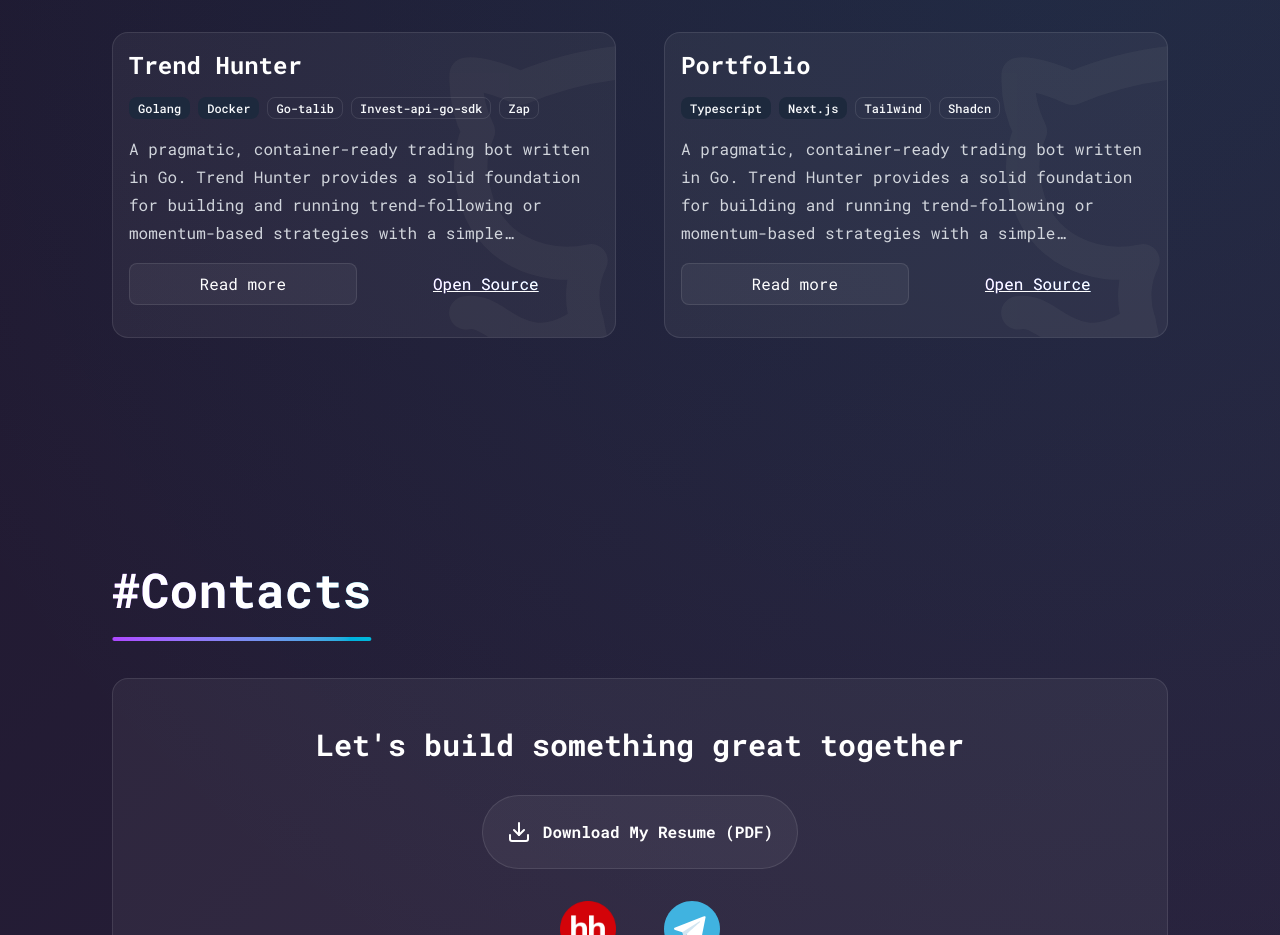
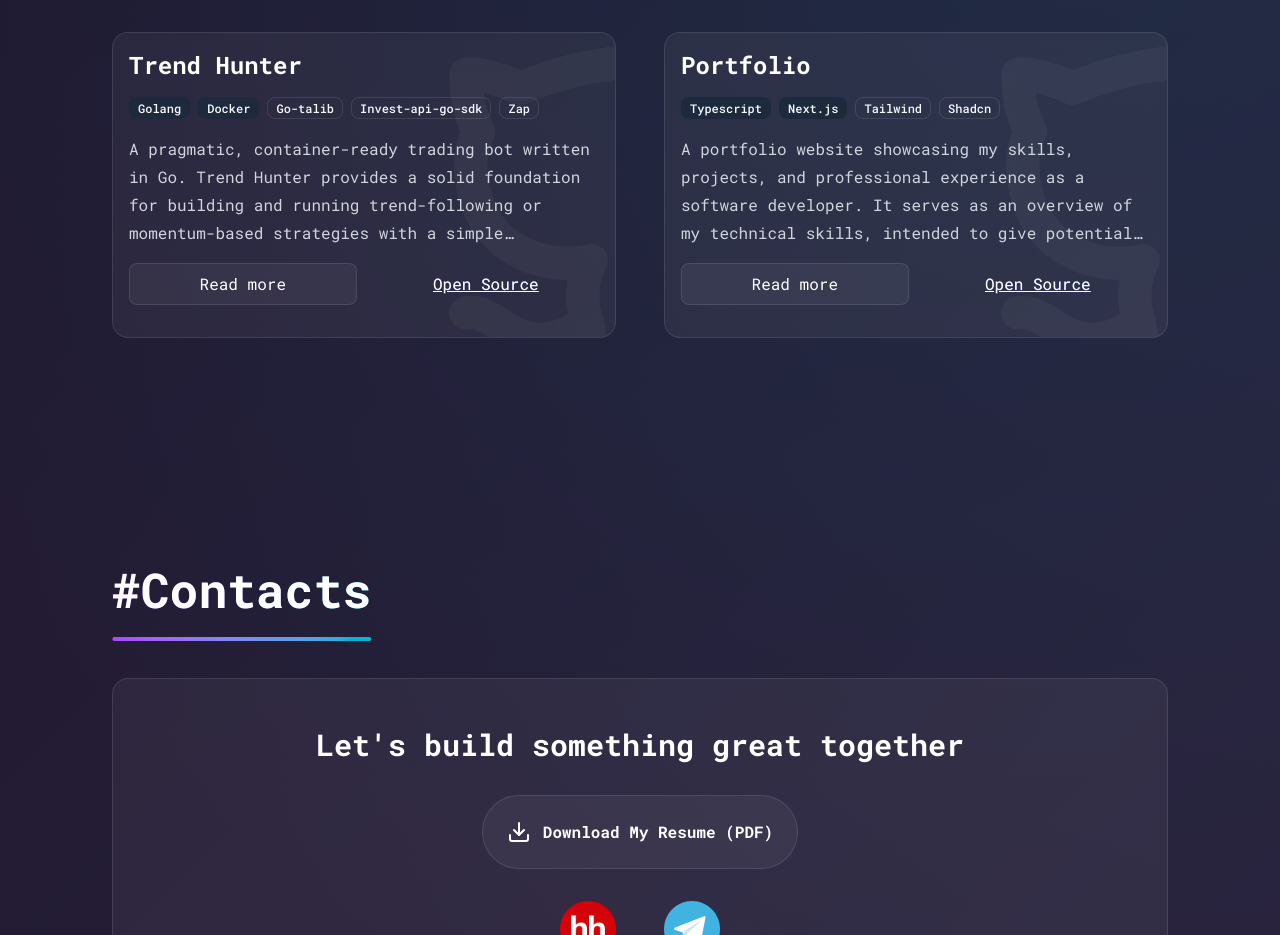
Before and after one commit to KatsayArtemDev/portfolio, a Next.js app: page / in a window 1280 px wide. Shown: the part 4500-5435 px from the top of the page. Built offline with nearby package versions, Linux system fonts and the light colour scheme.

Commit message:
correct style and text

```diff
--- a/src/components/section/about/index.tsx
+++ b/src/components/section/about/index.tsx
@@ -19,7 +19,7 @@ export default function About() {
           ))}
         </div>
         <div className="relative w-full max-w-md mx-auto">
-          <div className="absolute inset-0 liquid-glass" />
+          <div className="absolute rounded-2xl inset-0 liquid-glass" />
           <div className="backdrop-blur-md p-4 transition-transform duration-500 hover:scale-105">
             <img
               src="/photo.png"
--- a/src/components/section/projects/index.tsx
+++ b/src/components/section/projects/index.tsx
@@ -67,7 +67,7 @@ const PROJECTS_DATA: ProjectData[] = [
       { name: "Shadcn" },
     ],
     description:
-      "A pragmatic, container-ready trading bot written in Go. Trend Hunter provides a solid foundation for building and running trend-following or momentum-based strategies with a simple operational model (local Go binary or Docker/Compose).",
+      "A portfolio website showcasing my skills, projects, and professional experience as a software developer. It serves as an overview of my technical skills, intended to give potential employers a full picture of my experience.",
     link: "https://github.com/KatsayArtemDev/portfolio",
   },
 ];
```
